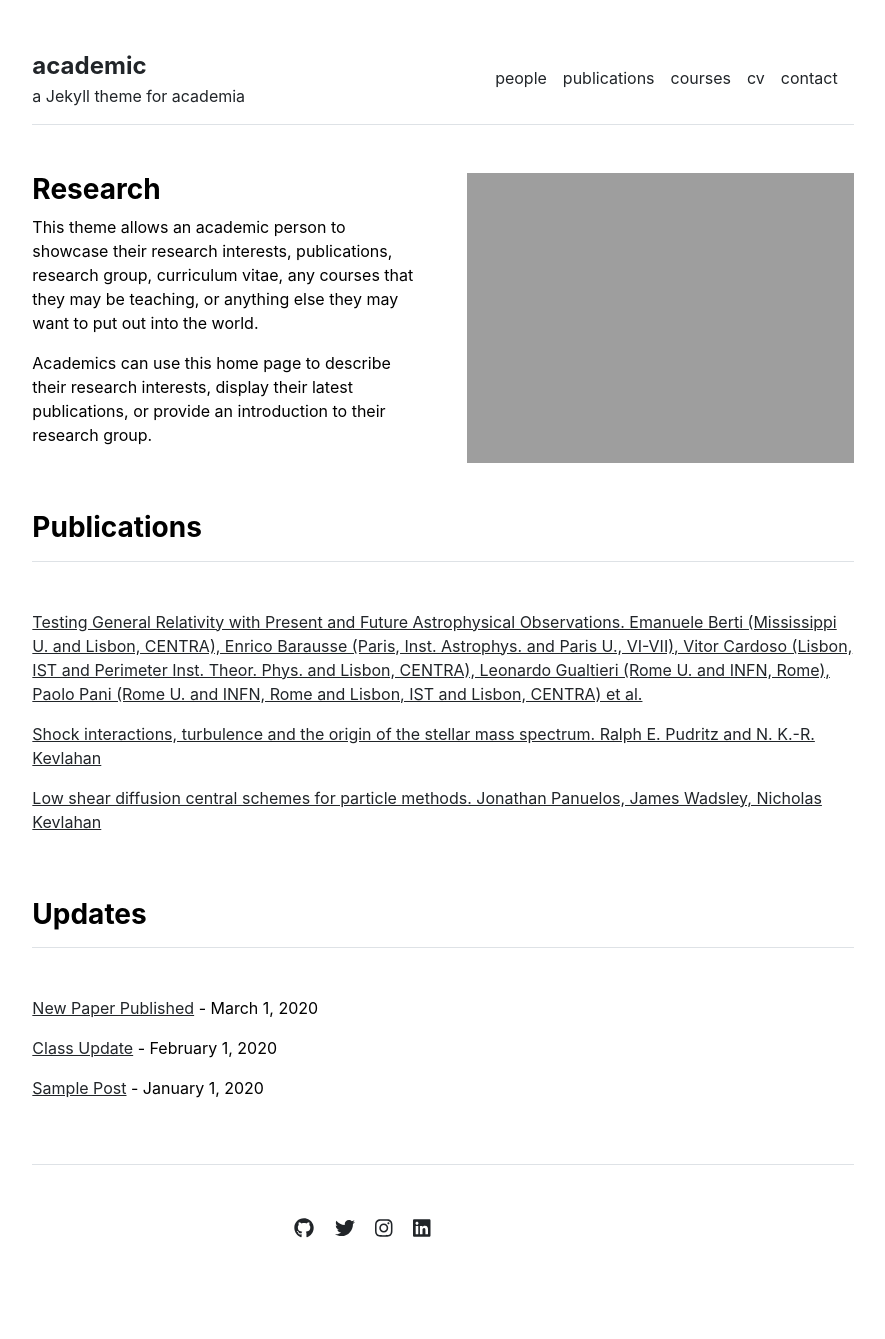
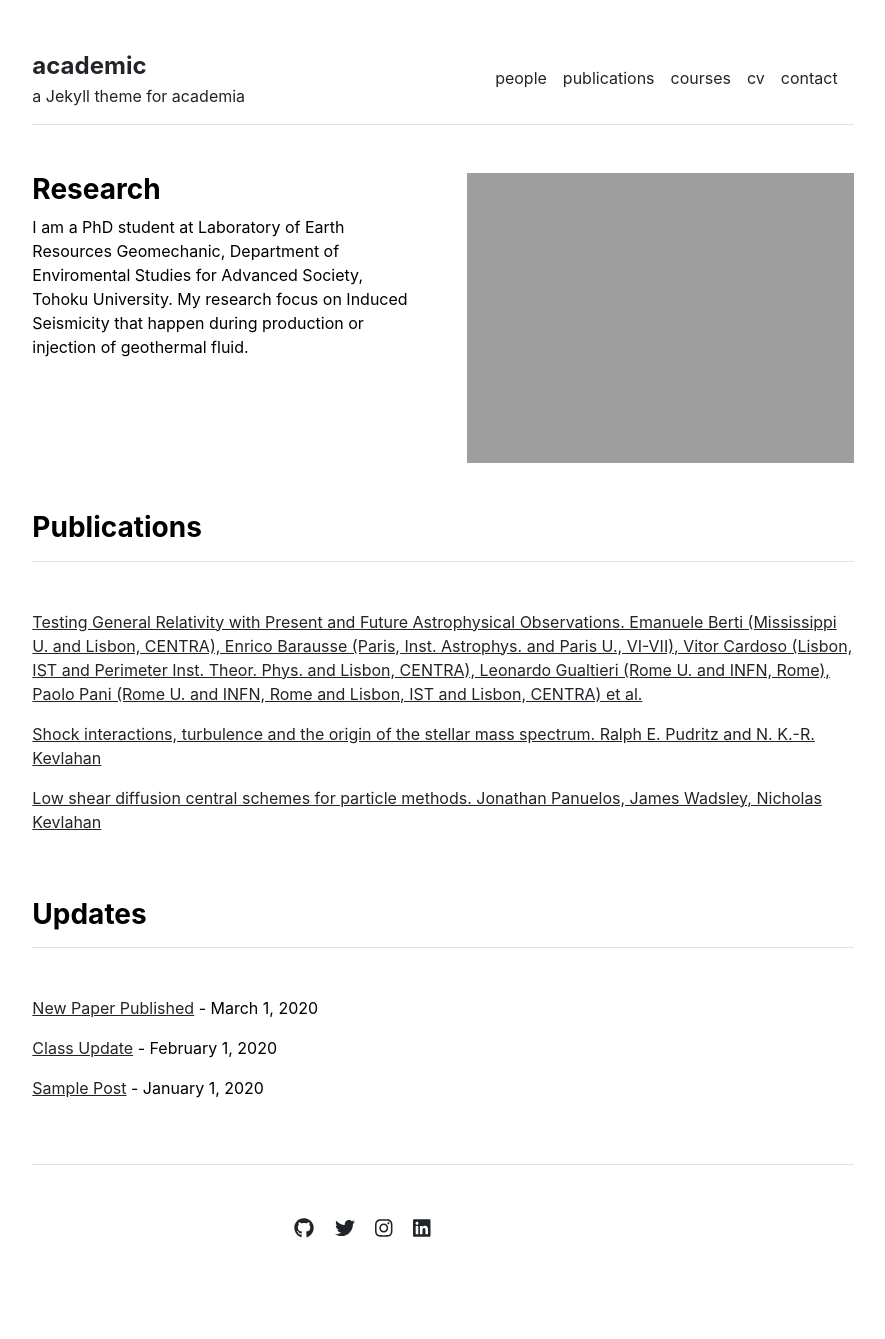
Before and after one commit to diandarisma/diandarisma.github.io, a Jekyll site: the page built from index.md, in a window 1280 px wide. Shown: the whole page, without its empty margins (197-1082 px from the left). Built offline with Jekyll 4.4.1, drawn with Linux system fonts in a browser that asks for light colours.

Commit message:
Update index.md

```diff
--- a/index.md
+++ b/index.md
@@ -3,6 +3,4 @@ layout: home
 title: "Home"
 ---
 
-This theme allows an academic person to showcase their research interests, publications, research group, curriculum vitae, any courses that they may be teaching, or anything else they may want to put out into the world.
-
-Academics can use this home page to describe their research interests, display their latest publications, or provide an introduction to their research group.
+I am a PhD student at Laboratory of Earth Resources Geomechanic, Department of Enviromental Studies for Advanced Society, Tohoku University. My research focus on Induced Seismicity that happen during production or injection of geothermal fluid.
```
